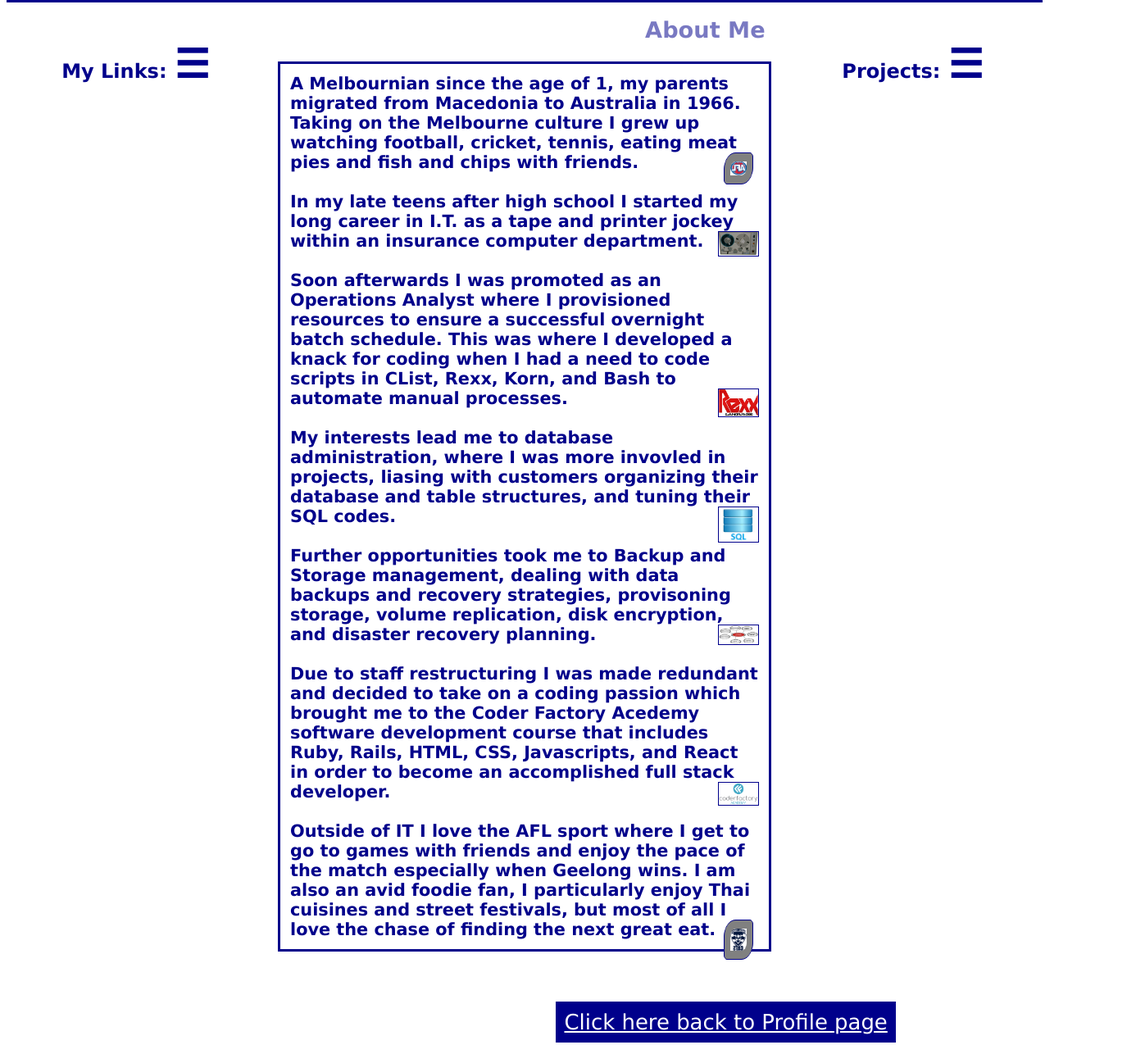
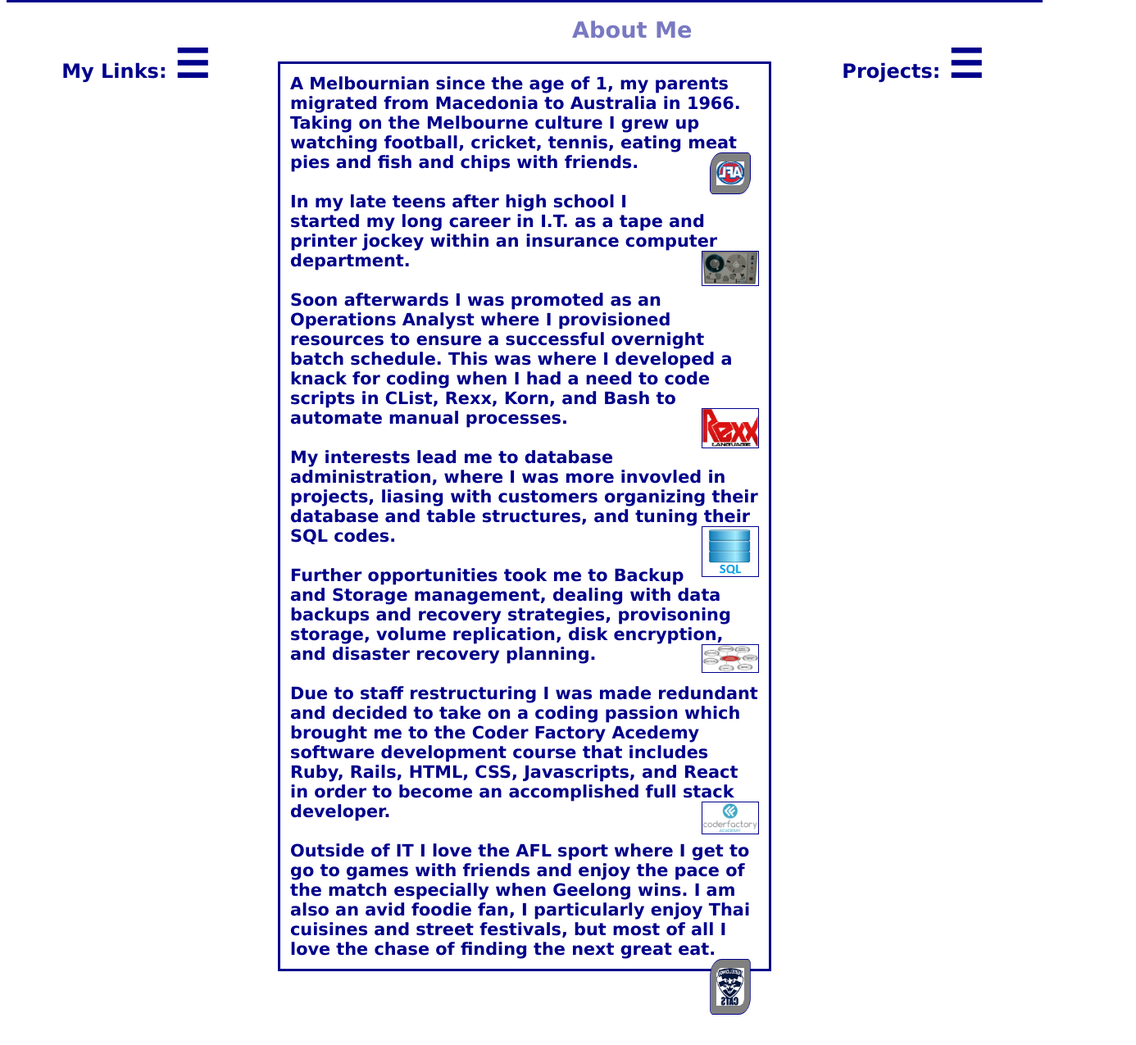
Before and after one commit to george2kra/profile, a plain HTML site: page aboutme.html in a window 1280 px wide. Shown: the part 123-1398 px from the top of the page at 82% size, 1386 px wide, since content can reach past the window. Drawn offline with nearby package versions, Linux system fonts and the light colour scheme.

Commit message:
cleaned up library structure

```diff
--- a/aboutme.html
+++ b/aboutme.html
@@ -42,43 +42,43 @@
       Macedonia to Australia in 1966.
       Taking on the Melbourne culture I grew up watching football,
       cricket, tennis, eating meat pies and fish and chips with friends.
-      <img class="aboutmeimg spin" src="afl.png" alt="afl" width=70px align="right">
+      <img class="aboutmeimg spin" src="images/afl.png" alt="afl flag icon" align="right">
       <br><br>
       In my late teens after high school I started my long career in
       I.T. as a tape and printer jockey within an insurance computer
       department.
-      <img class="aboutmeimg" src="tape.png" alt="tape" width=50px align="right">
+      <img class="aboutmeimg" src="images/tape.png" alt="tape drive diagram" align="right">
       <br><br>
       Soon afterwards I was promoted as an Operations Analyst where I
       provisioned resources to ensure a successful overnight batch schedule.
       This was where I developed a knack for coding when I had a need to
       code scripts in CList, Rexx, Korn, and Bash to automate manual processes.
-      <img class="aboutmeimg" src="rexx.png" alt="rexx" width=40px align="right">
+      <img class="aboutmeimg" src="images/rexx.png" alt="rexx programming icon" align="right">
       <br><br>
 
       My interests lead me to database administration, where I was more
       invovled in projects, liasing with customers organizing their database
       and table structures, and tuning their SQL codes.
-      <img class="aboutmeimg" src="sql.png" alt="sql" width=50px align="right">
+      <img class="aboutmeimg" src="images/sql.png" alt="SQL disgram" align="right">
       <br><br>
       Further opportunities took me to Backup and Storage management,
       dealing with data backups and recovery strategies, provisoning storage,
       volume replication, disk encryption, and disaster recovery planning.
-      <img class="aboutmeimg" src="storage.png" alt="storage" width=60px align="right">
+      <img class="aboutmeimg" src="images/storage.png" alt="data storage icon" align="right">
       <br><br>
       Due to staff restructuring I was made redundant and decided to take
       on a coding passion which brought me to the Coder Factory Acedemy
       software development course that includes Ruby, Rails, HTML, CSS,
       Javascripts, and React in order to become an accomplished
       full stack developer.
-      <img class="aboutmeimg" src="coderfactory.png" alt="coderfactory" width=50px align="right">
+      <img class="aboutmeimg" src="images/coderfactory.png" alt="coder factory icon" width=50px align="right">
       <br><br>
       Outside of IT I love the AFL sport where I get to go to games with
       friends and enjoy the pace of the match especially when Geelong wins.
       I am also an avid foodie fan, I particularly enjoy Thai cuisines and
       street festivals, but most of all I love the chase of finding the
       next great eat.
-      <img class="aboutmeimg spin" src="gcats.png" alt="gcats" width=50px align="right">
+      <img class="aboutmeimg spin" src="images/gcats.png" alt="gcats icon" align="right">
 
     </p>
   </div>
--- a/style.css
+++ b/style.css
@@ -2,7 +2,7 @@
     box-sizing: border-box;
 }
 img.aboutmeimg{
-  width: 50px;
+  width: 70px;
   height: auto;
   border: 1px solid darkblue;
   text-align: center;
@@ -278,9 +278,9 @@ span {
 }
 
 @keyframes sidetoside{
-  0% { left: 5%; opacity: 0.5;}
+  0% { left: 3%; opacity: 0.5;}
  40% { opacity: 1;}
-100% { left: 75%; opacity: 0.5; }
+100% { left: 60%; opacity: 0.5; }
 }
 .shoutout {
   padding: 10px;  /* places text ?px from all four sides  */
```
Also changed, not shown: index.html (+1 -1 lines), images/afl.png (renamed from afl.png), images/coderfactory.png (renamed from coderfactory.png), images/gcats.png (renamed from gcats.png), images/pgmappicons.png (renamed from pgmappicons.png), images/rexx.png (renamed from rexx.png), images/sql.png (renamed from sql.png), images/storage.png (renamed from storage.png), images/tape.png (renamed from tape.png).
